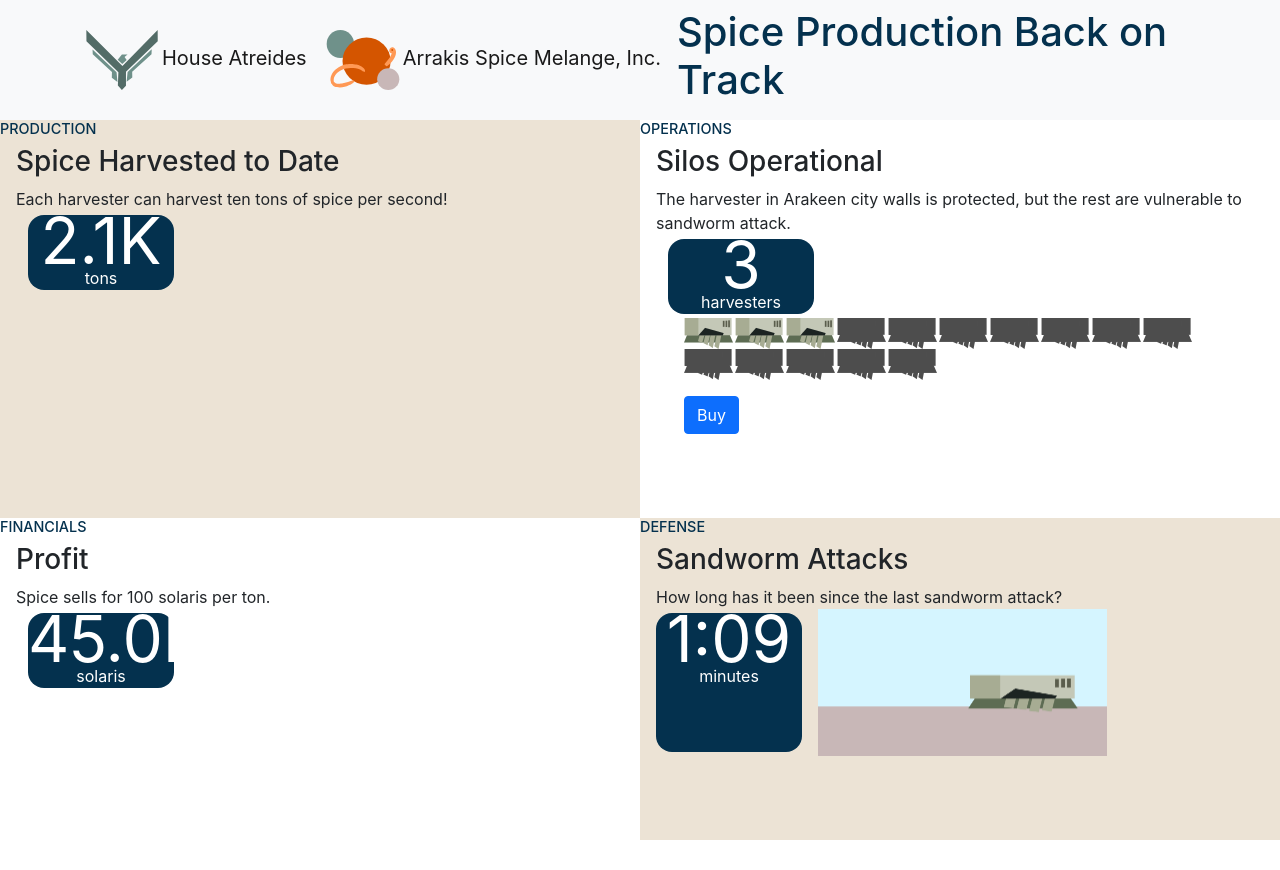
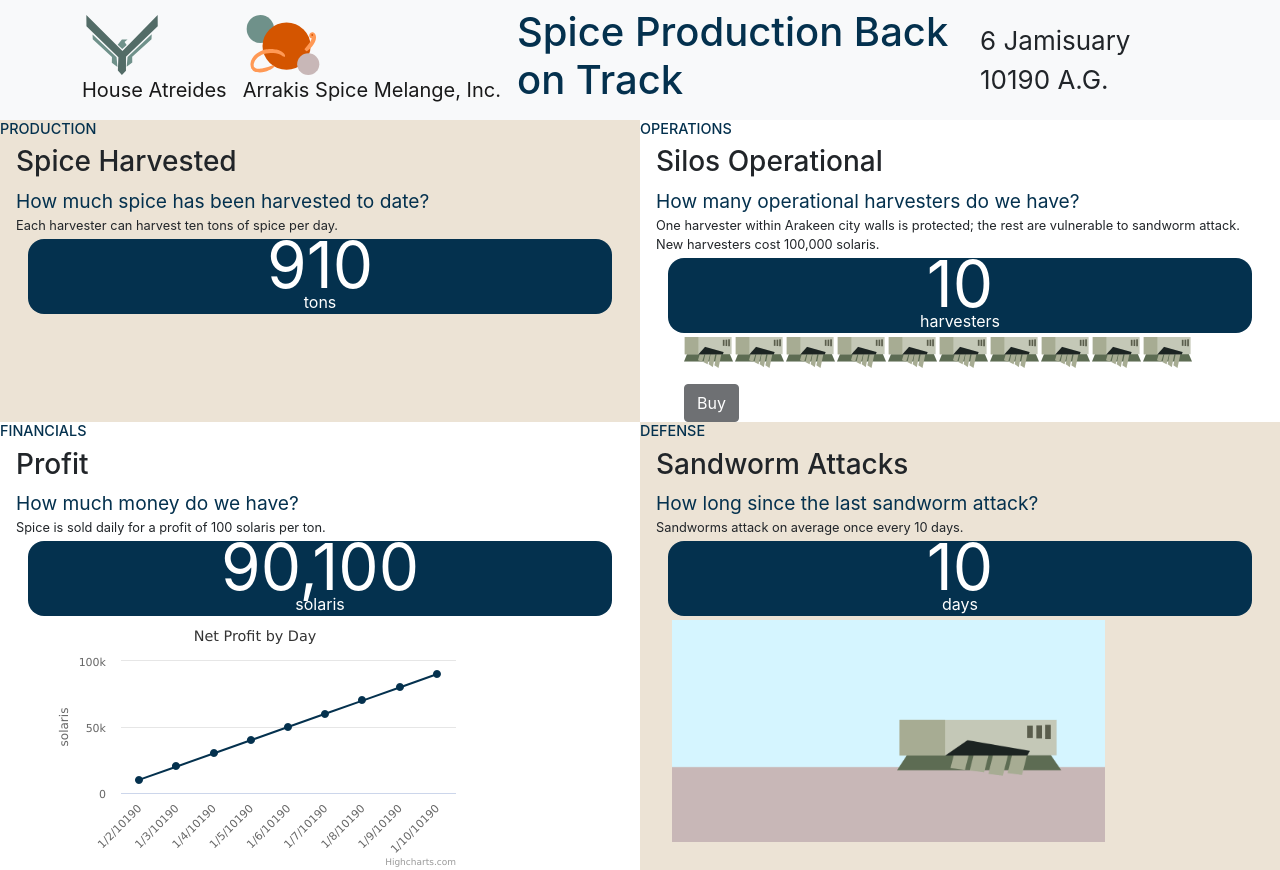
Before and after one commit to lxhughes/spiceproductionbackontrack, a React (Create React App) app in the folder client/: page / in a window 1280 px wide. Before the commit the page ends 840 px from the top, so only its background shows below. Built offline with nearby package versions, Linux system fonts and the light colour scheme.

Commit message:
Seconds are now days
Also chart added to profit.
Known issue: Double dispatch of store.

```diff
--- a/client/src/App.js
+++ b/client/src/App.js
@@ -10,15 +10,18 @@ const App = () => {
     const [count, setCount] = useState(0);
 
       useEffect(() => {
-        setInterval(() => {
+        const timer = setInterval(() => {
           setCount(prevCount => increment(prevCount));
         }, 1000);
+        return () => {
+          clearInterval(timer);
+        };
       }, []);
 
       return (
         <div className="App">
           <header className="App-header">
-            <Appnavbar />
+            <Appnavbar daysElapsed={count} />
           </header>
 
           <div id="main">
@@ -34,14 +37,16 @@ export default App;
 // Increments a counter, or has a 1% chance to reset to zero
 function increment(p){
 
+    console.log("Increment "+p);
     store.dispatch({ type: 'applicationTimer/increment' });
 
     var rand = (Math.random()*100).toFixed(0);
     if(rand < 10){
-        sandwormAttack();
+        p = 0;
+        sandwormAttack(p);
     }
     else{
-        productionPhase();
+        productionPhase(p);
     }
 
     return p+1;
@@ -52,11 +57,12 @@ function productionPhase(){
     store.dispatch({ type: 'secondsSinceLastAttack/increment' });
     store.dispatch({ type: 'spiceHarvested/increment' });
     store.dispatch({ type: 'profit/increment' });
+    store.dispatch({ type: 'profitDataset/increment' });
 }
 
 // Perform the sandworm attack actions
 function sandwormAttack(){
+    store.dispatch({ type: 'secondsSinceLastAttack/reset' });
     store.dispatch({ type: 'sandwormAttacks/increment' });
     store.dispatch({ type: 'harvesters/decrement' });
-    store.dispatch({ type: 'secondsSinceLastAttack/reset' });
 }
--- a/client/src/assets/data.json
+++ b/client/src/assets/data.json
@@ -1,19 +1,21 @@
 {
     "initialstate": {
-      "harvesters": 3,
+      "applicationTimer": 0,
+      "harvesters": 10,
       "sandwormAttacks": 0,
-      "secondsSinceLastAttack": 60,
-      "applicationTimer": 0,
-      "spiceHarvested": 1800,
-      "profit": 18000
+      "secondsSinceLastAttack": 1,
+      "spiceHarvested": 10,
+      "profit": 100,
+      "profitDataset": []
     },
     "metricCategories": [
         {
             "name": "Production",
             "metrics": [
                 {
-                    "name": "Spice Harvested to Date",
-                    "description": "Each harvester can harvest ten tons of spice per second!",
+                    "name": "Spice Harvested",
+                    "question": "How much spice has been harvested to date?",
+                    "description": "Each harvester can harvest ten tons of spice per day.",
                     "charttitle": "Spice Harvested by Region",
                     "type": "bar",
                     "unit": "tons",
@@ -28,13 +30,13 @@
             "metrics": [
                 {
                     "name": "Silos Operational",
-                    "description": "The harvester in Arakeen city walls is protected, but the rest are vulnerable to sandworm attack.",
+                    "question": "How many operational harvesters do we have?",
+                    "description": "One harvester within Arakeen city walls is protected; the rest are vulnerable to sandworm attack. New harvesters cost 100,000 solaris.",
                     "type": "stars",
                     "valueStore": "harvesters",
                     "unit": "harvesters",
-                    "max": 15,
                     "min": 0,
-                    "actionButton": { "name": "Buy", "tooltip": "Harvesters cost 100,000 solaris." },
+                    "actionButton": { "name": "Buy", "tooltip": "Harvesters cost 100,000 solaris.", "disabled": true },
                     "topline": true
                 }
             ]
@@ -44,11 +46,13 @@
             "metrics": [
                 {
                     "name": "Profit",
-                    "description": "Spice sells for 100 solaris per ton.",
-                    "charttitle": "Profit by Minute",
+                    "question": "How much money do we have?",
+                    "description": "Spice is sold daily for a profit of 100 solaris per ton.",
+                    "charttitle": "Net Profit by Day",
                     "type": "trend",
                     "xAxisUnit": "minutes",
                     "valueStore": "profit",
+                    "datasetStore": "profitDataset",
                     "unit": "solaris",
                     "topline": true
                 }
@@ -59,12 +63,11 @@
             "metrics": [
                 {
                     "name": "Sandworm Attacks",
-                    "description": "How long has it been since the last sandworm attack?",
+                    "question": "How long since the last sandworm attack?",
+                    "description": "Sandworms attack on average once every 10 days.",
                     "topline": true,
                     "type": "timer",
-                    "unit": "seconds",
-                    "randomize": "true",
-                    "incrementSeconds": true,
+                    "unit": "days",
                     "min": 0,
                     "max": 250,
                     "valueStore": "secondsSinceLastAttack"
--- a/client/src/components/ActionButton.js
+++ b/client/src/components/ActionButton.js
@@ -5,11 +5,11 @@ class ActionButton extends React.Component {
 
     render(){
 
-        let buttondata = this.props.buttondata;
+        const buttondata = this.props.buttondata;
 
         return (
             <div className="ActionButton">
-               <button type="button" className="btn btn-primary" data-toggle="tooltip" title={buttondata.tooltip} onClick={buy}>{buttondata.name}</button>
+               <button type="button" className="btn btn-dark" data-toggle="tooltip" title={buttondata.tooltip} onClick={buy} disabled={buttondata.disabled}>{buttondata.name}</button>
             </div>
         );
     }
--- a/client/src/components/Appnavbar.js
+++ b/client/src/components/Appnavbar.js
@@ -1,30 +1,46 @@
 import React from 'react';
 import Container from 'react-bootstrap/Container';
 import Navbar from 'react-bootstrap/Navbar';
+import store from '../store';
 
 import atreidesLogo from '../assets/house_atreides_logo.svg';
 import arrakisLogo from '../assets/arrakis_spice_melange_logo.svg';
 
-class Appnavbar extends React.Component {
-    render(){
+const Appnavbar = (props) => {
+
+    const daysElapsed = props.daysElapsed;
+
     return (
         <Navbar bg="light" expand="lg">
           <Container>
             <Navbar.Brand>
                <img src={atreidesLogo} height='60' width='80' alt="House Atreides Logo" />
-                    House Atreides
+               <div>House Atreides</div>
             </Navbar.Brand>
 
             <Navbar.Brand>
                 <img src={arrakisLogo} height='60' width='80' alt="Arrakis Spice Melange Logo" />
-                    Arrakis Spice Melange, Inc.
+                <div>Arrakis Spice Melange, Inc.</div>
             </Navbar.Brand>
 
             <h1>Spice Production Back on Track</h1>
+            <div className="date">{formatDate(daysElapsed)} A.G.</div>
           </Container>
         </Navbar>
     );
 }
-}
 
 export default Appnavbar;
+
+/* Format application timer as date */
+/* Input seconds, output string */
+function formatDate(seconds){
+    const monthNames = ["Jamisuary", "Feydruary", "Muad'Rch", "Arkril", "Maypes", "Juno",
+  "Julky", "Abulurgust", "Stilgember", "Orloptober", "Idahovember", "Dunecember"
+];
+
+    let date = new Date(10190, 0);
+    date.setDate(date.getDate() + seconds);
+    return date.getDate() + " " + monthNames[date.getMonth()] + " " + date.getFullYear();
+
+}
--- a/client/src/components/ChartStars.js
+++ b/client/src/components/ChartStars.js
@@ -12,6 +12,7 @@ class ChartStars extends React.Component {
     render(){
 
         const metricdata = this.props.metricdata;
+        const state = store.getState();
         let val = 0;
 
         // Get the main value: either "value" or a sum of the dataset values
@@ -19,7 +20,6 @@ class ChartStars extends React.Component {
             val = metricdata.value;
         }
         else if(metricdata.valueStore !== undefined){
-            const state = store.getState();
             val = state[metricdata.valueStore];
         }
 
@@ -27,6 +27,10 @@ class ChartStars extends React.Component {
         const starWidth = 49; // 169
         const starHeight = 31; // 193
         const starStyle = { width: (starWidth + 2) * 10 + 'px' };
+
+        // When actionbutton is enabled
+        if(state.profit >= 100000) metricdata.actionButton.disabled = false;
+        else metricdata.actionButton.disabled = true;
 
 
         // Full Stars
--- a/client/src/components/ChartTimer.js
+++ b/client/src/components/ChartTimer.js
@@ -1,5 +1,6 @@
 import React from 'react';
 import OverallValue from './OverallValue';
+import Seconds from './Seconds'
 
 class ChartTimer extends React.Component {
 
@@ -8,7 +9,10 @@ class ChartTimer extends React.Component {
         let metricdata = this.props.metricdata;
 
         return (
-            <OverallValue metricdata={metricdata} />
+            <div>
+                <OverallValue metricdata={metricdata} />
+                <Seconds />
+            </div>
         );
     }
 }
--- a/client/src/components/ChartTrend.js
+++ b/client/src/components/ChartTrend.js
@@ -1,26 +1,28 @@
 import React from 'react';
+import store from '../store';
 import OverallValue from './OverallValue';
 
 /* Highcharts */
 import Highcharts from 'highcharts';
 import HighchartsReact from 'highcharts-react-official';
 
+// Dataset must be in format: [ { name: blahblah, value: 123 }, ... ]
+
 class ChartTrend extends React.Component {
 
     render(){
 
         const data = this.props.metricdata;
+        let dataset = data.dataset;
 
-        if(data.dataset !== undefined){
-            const lineData = data.dataset.map(row => row.value);
+        const state = store.getState();
+        if(data.datasetStore) dataset = state[data.datasetStore];
+
+        if(dataset !== undefined){
+            const lineData = dataset.map(row => row.value);
             const chartHeight = 250;
 
-
-            let xAxis = data.dataset.map(row => row.name);
-
-            if(data.xAxisUnit === "months"){
-                xAxis = data.dataset.map(row => date.months[parseInt(row.label)] + " " + date.year);
-            }
+            let xAxis = dataset.map(row => formatDate(row.name));
 
             /* Highcharts line chart options */
             const lineOptions = {};
@@ -55,11 +57,10 @@ class ChartTrend extends React.Component {
 
 export default ChartTrend;
 
-/* A constant with date information */
-const date = {
-    "months": ["January", "February", "March", "April", "May", "June", "July", "August", "September", "October", "November", "December"],
-    "month": 10,
-    "day": 17,
-    "year": 10191,
-    "epoch": "A.G."
-};
+// Support function
+
+function formatDate(seconds){
+    let date = new Date(10190, 0);
+    date.setDate(date.getDate() + seconds);
+    return date.toLocaleDateString();
+}
--- a/client/src/components/MetricCategories.js
+++ b/client/src/components/MetricCategories.js
@@ -19,6 +19,7 @@ class MetricCategories extends React.Component {
 
                            <div className="metric">
                                 <h3>{mt.name}</h3>
+                                <div className="question">{mt.question}</div>
                                 <div className="description">{mt.description}</div>
 
                                 <div className="metricContent row">
--- a/client/src/components/OverallValue.js
+++ b/client/src/components/OverallValue.js
@@ -1,14 +1,12 @@
 import React from 'react';
 import store from '../store';
-
-/* Components */
-import Seconds from './Seconds'
 
 class OverallValue extends React.Component {
 
     render(){
         let metricdata = this.props.metricdata;
         let val = 0;
+        let units = metricdata.unit;
 
         // Get the main value: either "value" or a sum of the dataset values
         if(metricdata.value !== undefined){
@@ -22,12 +20,14 @@ class OverallValue extends React.Component {
             val = metricdata.dataset.map(row => row.value).reduce(sum);
         }
 
-        if(metricdata.randomize){
-            val = randomNum(metricdata.min, metricdata.max);
+        if(metricdata.unit === "seconds"){
+              if(val >= 60) units = "minutes";
+              if(val >= 3600) units = "hours";
         }
 
-        if(metricdata.unit === "seconds"){
-            return <Seconds startvalue={val} />;
+        // Remove S if the value is 1
+        if(units.charAt(units.length-1) === "s"){
+            if(val === 1) units = units.substr(0,units.length-1);
         }
 
         // Format number
@@ -36,21 +36,21 @@ class OverallValue extends React.Component {
             if(val > 1000000 || val < -1000000){
                 val = (val/1000000).toFixed(1).toString() + "M";
             }
-            else if(val > 1000 || val < -1000){
-               val = (val/1000).toFixed(1).toString() + "K";
-            }
+            //else if(val > 1000 || val < -1000){
+            //   val = (val/1000).toFixed(1).toString() + "K";
+            //}
             else {
                 val = val.toLocaleString();
             }
         }
 
         return (
-            <div className="numberContainer col-sm-3">
+            <div className="numberContainer">
                 <div className="numberAndUnit">
                     <div className="number">
-                        { val }
+                        { formatValue(val, metricdata.unit) }
                     </div>
-                    <div className='unit'>{metricdata.unit}</div>
+                    <div className='unit'>{units}</div>
                 </div>
             </div>
         );
@@ -66,7 +66,16 @@ function sum(total, num){
     return total + num;
 }
 
-// Random number function
-function randomNum(min, max){
-    return Math.floor(Math.random() *  (max - min)) + min;
+// Format
+function formatValue(number, unit){
+    if(unit === "seconds"){
+        return fmtMSS(number);
+    }
+
+    return number;
 }
+
+// Format functions
+function fmtMSS(s){
+    return(s-(s%=60))/60+(9<s?':':':0')+s;
+}
--- a/client/src/components/Seconds.js
+++ b/client/src/components/Seconds.js
@@ -8,32 +8,21 @@ import timerReset from '../assets/sandworm.png';
 // Must be a function component to use hooks
 const Seconds = (props) => {
 
-  let state = store.getState();
-  let count = state.secondsSinceLastAttack;
-
-  let units = "seconds";
-  if(count >= 60) units = "minutes";
-  if(count >= 3600) units = "hours";
-
   let timerImg = timerRegular;
   let imgAlt = "Spice harvester wum wum wum";
-  let width = 577 * 0.5;
-  let height = 295 * 0.5;
+  let width = 577 * 0.75;
+  let height = 295 * 0.75;
 
-  if(count === 0){
+  const state = store.getState();
+
+  if(state.secondsSinceLastAttack <= 0){
       timerImg = timerReset;
       imgAlt = "Sandworm attack!";
   }
 
   return (
       <div className="timerContainer row">
-          <div className="numberContainer col-sm-3">
-            <div className="numberAndUnit">
-                <div className="number">{fmtMSS(count)}</div>
-                <div className="units">{units}</div>
-            </div>
-          </div>
-          <div className="timerImageContainer metricVizContainer col-sm-9">
+          <div className="timerImageContainer metricVizContainer">
               <img src={timerImg} width={width} height={height} alt={imgAlt} />
           </div>
       </div>
@@ -41,9 +30,3 @@ const Seconds = (props) => {
 };
 
 export default Seconds;
-
-
-// Format seconds as MM:SS
-function fmtMSS(s){
-    return(s-(s%=60))/60+(9<s?':':':0')+s;
-}
--- a/client/src/sass/app.scss
+++ b/client/src/sass/app.scss
@@ -58,6 +58,15 @@ $lightTextColor: #FFFFFF;
     padding-right: 1em;
 }
 
+.question {
+    font-size: 1.2em;
+    color: $darkColor;
+}
+
+.description {
+    font-size: 0.8em;
+}
+
 .numberContainer {
     margin-top: 0.25em;
     margin-bottom: 0.25em;
--- a/client/src/store.js
+++ b/client/src/store.js
@@ -5,11 +5,15 @@ const initialState = data.initialstate;
 
 function counterReducer(state = initialState, action) {
 
+    console.log("counter reducer "+action.type);
+
   switch (action.type) {
-  case 'applicationTimer/increment':
+    case 'applicationTimer/increment':
       return { ...state, applicationTimer: state.applicationTimer + 1 }
     case 'secondsSinceLastAttack/increment':
        return { ...state, secondsSinceLastAttack: state.secondsSinceLastAttack + 1 }
+    case 'secondsSinceLastAttack/set':
+       return { ...state, secondsSinceLastAttack: action.payload }
     case 'secondsSinceLastAttack/reset':
        return { ...state, secondsSinceLastAttack: 0 }
     case 'sandwormAttacks/increment':
@@ -21,9 +25,11 @@ function counterReducer(state = initialState, action) {
     case 'spiceHarvested/increment':
       return { ...state, spiceHarvested: state.spiceHarvested + (state.harvesters * 10) }
     case 'profit/increment':
-      return { ...state, profit: state.profit + (state.harvesters * 10 * 100) }
+      return { ...state, profit: state.profit + (state.harvesters * 1000) }
     case 'profit/buyFrom':
       return { ...state, profit: state.profit - 100000 }
+    case 'profitDataset/increment':
+      return { ...state, profitDataset: [...state.profitDataset, { "name": state.applicationTimer, "value": state.profit } ] }
     default:
       return state
   }
```
Lines whose indentation alone changed are shown as unchanged.
